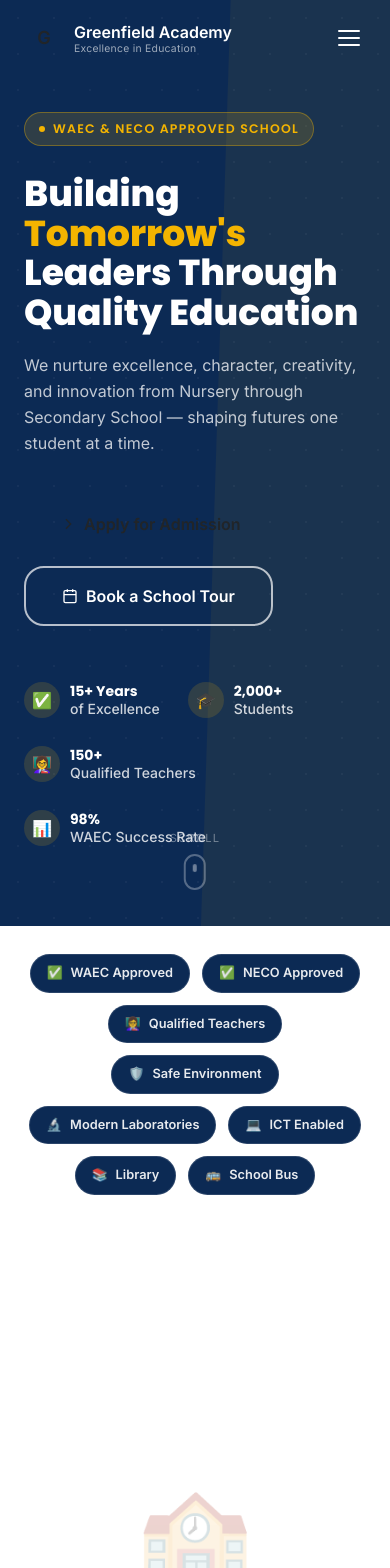
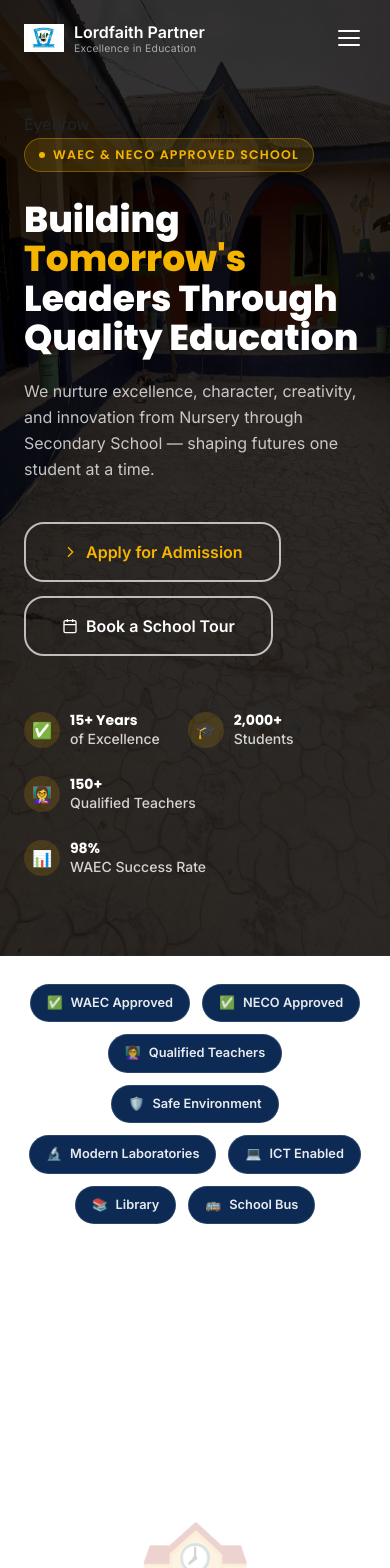
Before and after one commit to Ayomi-Dev/faith-partner-landing-page, a Next.js app: page / in a window 390 px wide. Shown: the top 1568 px of the page. Built offline with nearby package versions, Linux system fonts and the light colour scheme.

Commit message:
fixed hero section background, mobil nav background and backtotop display

```diff
--- a/app/components/layout/Navbar.tsx
+++ b/app/components/layout/Navbar.tsx
@@ -4,6 +4,8 @@ import { useState, useEffect, useRef } from "react";
 import Link from "next/link";
 import { cn } from "@/app/lib/utils";
 import { NAV_LINKS, PORTAL_LINKS } from "@/app/lib/constants";
+import Image from "next/image";
+import Logo from "@/public/assets/images/logo.jpeg"
 
 const SAAS_BASE = "https://app.schoolms.io/login";
 
@@ -54,12 +56,12 @@ export function Navbar() {
           style={{ padding: scrolled ? "13px 24px" : "18px 24px" }}
         >
           {/* Logo */}
-          <Link href="/" className="flex items-center gap-2.5" aria-label="Greenfield Academy home">
+          <Link href="/" className="flex items-center gap-2.5" aria-label="Lordfaith home">
             <div className="w-10 h-10 rounded-xl bg-gold flex items-center justify-center font-head font-extrabold text-lg text-navy-dark select-none">
-              G
+              <Image src={Logo} width={50} height={50} alt="School Logo"/>
             </div>
             <div className="leading-tight">
-              <p className="font-head font-bold text-white text-[1rem]">Greenfield Academy</p>
+              <p className="font-head font-bold text-white text-[1rem]">Lordfaith Partner</p>
               <p className="text-white/60 text-[0.65rem] tracking-wide">Excellence in Education</p>
             </div>
           </Link>
@@ -82,7 +84,7 @@ export function Navbar() {
           <div className="hidden lg:flex items-center gap-2.5">
             <a
               href="#admissions"
-              className="bg-gold text-navy-dark font-head font-bold text-sm px-5 py-2.5 rounded-lg hover:bg-gold-dark transition-colors"
+              className="bg-gold text-(--gold) font-head font-bold text-sm px-5 py-2.5 rounded-lg hover:bg-gold-dark transition-colors"
             >
               Apply Now
             </a>
@@ -149,7 +151,7 @@ export function Navbar() {
       {/* Mobile menu overlay */}
       <div
         className={cn(
-          "fixed inset-0 z-40 bg-navy-dark flex flex-col transition-transform duration-350",
+          "fixed inset-0 z-40 bg-navy-dark flex flex-col transition-transform duration-350 bg-(--navy-dark)",
           mobileOpen ? "translate-x-0" : "translate-x-full"
         )}
         aria-hidden={!mobileOpen}
--- a/app/components/sections/Hero.tsx
+++ b/app/components/sections/Hero.tsx
@@ -5,41 +5,11 @@ export function Hero() {
     <section
       id="hero"
       aria-label="Hero"
-      className="relative flex min-h-svh items-center overflow-hidden bg-(--navy-dark)"
+      className="relative flex min-h-svh items-center overflow-hidden bg-(--navy-dark) "
     >
-      {/* Diagonal gold slash */}
-      <div
-        aria-hidden="true"
-        className="hero-slash absolute top-[-10%] right-[-5%] h-[130%] w-[55%] bg-(--gold) opacity-[0.06]"
-      />
-
-      {/* Dot grid */}
-      <div
-        aria-hidden="true"
-        className="dot-grid absolute inset-0"
-      />
-
-      {/* Illustration */}
-      <div
-        aria-hidden="true"
-        className="absolute top-0 right-0 bottom-0 hidden w-[48%] overflow-hidden lg:block"
-      >
-        <div className="fade-left absolute top-0 bottom-0 left-0 z-10 w-28" />
-
-        <div
-          className="flex h-full w-full items-center justify-center bg-linear-to-br"
-          // style={{
-          //   backgroundImage:
-          //     "linear-gradient(to bottom right, var(--navy-light), var(--navy-dark))",
-          // }}
-        >
-          <SchoolIllustration />
-        </div>
-      </div>
-
       {/* Content */}
       <div className="relative z-10 mx-auto w-full max-w-6xl px-6 pt-28 pb-20">
-        {/* Eyebrow */}
+        Eyebrow
         <div
           className="mb-7 inline-flex items-center gap-2 rounded-full border px-3.5 py-1.5 text-[0.78rem] font-semibold uppercase tracking-widest"
           style={{
@@ -80,7 +50,7 @@ export function Hero() {
 
         {/* Buttons */}
         <div className="mb-14 flex flex-wrap gap-3.5">
-          <Button href="#admissions" size="lg">
+          <Button href="#admissions" variant="secondary" className="text-(--gold)" size="lg">
             <Arrow />
             Apply for Admission
           </Button>
@@ -144,20 +114,6 @@ export function Hero() {
           delay="float-card-2"
         />
       </div>
-
-      {/* Scroll */}
-      <div
-        aria-hidden="true"
-        className="absolute bottom-9 left-1/2 z-10 flex -translate-x-1/2 flex-col items-center gap-1.5"
-      >
-        <span className="text-[0.7rem] uppercase tracking-widest text-white/40">
-          Scroll
-        </span>
-
-        <div className="flex h-9 w-5.5 justify-center rounded-xl border-2 border-white/30 pt-1.5">
-          <div className="scroll-dot h-2 w-1 rounded-sm bg-white/50" />
-        </div>
-      </div>
     </section>
   );
 }
--- a/app/components/uis/BackToTop.tsx
+++ b/app/components/uis/BackToTop.tsx
@@ -17,7 +17,7 @@ export function BackToTop() {
       onClick={() => window.scrollTo({ top: 0, behavior: "smooth" })}
       aria-label="Back to top"
       className={cn(
-        "fixed bottom-7 right-7 z-50 w-11 h-11 rounded-full bg-navy text-white shadow-card",
+        "fixed bottom-7 right-7 z-50 w-11 h-11 rounded-full bg-(--navy) text-white shadow-card",
         "flex items-center justify-center text-lg",
         "transition-all duration-300 hover:bg-navy-dark hover:-translate-y-1",
         visible ? "opacity-100 translate-y-0" : "opacity-0 translate-y-3 pointer-events-none"
--- a/app/globals.css
+++ b/app/globals.css
@@ -147,11 +147,12 @@
     clip-path: polygon(18% 0%, 100% 0%, 100% 100%, 0% 100%);
   }
 
-  .dot-grid {
-    background-image: radial-gradient(circle,
-        rgba(255, 255, 255, .04) 1px,
-        transparent 1px);
-    background-size: 36px 36px;
+  #hero {
+    background-image: linear-gradient(rgba(0,0,0,0.8), rgba(0,0,0,0.8)), url("../public/school.jpg");
+    background-position: center;
+    background-size: cover;
+    background-attachment: fixed;
+    background-size: 100% 100%;
   }
 
   .glass {
```
Also changed, not shown: public/assets/images/logo.jpeg (added), public/school.jpg (added).
